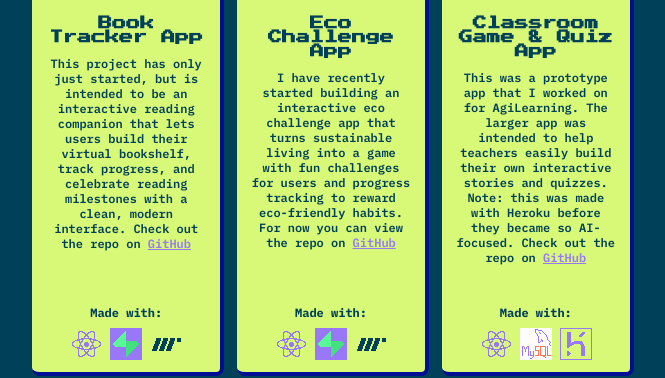
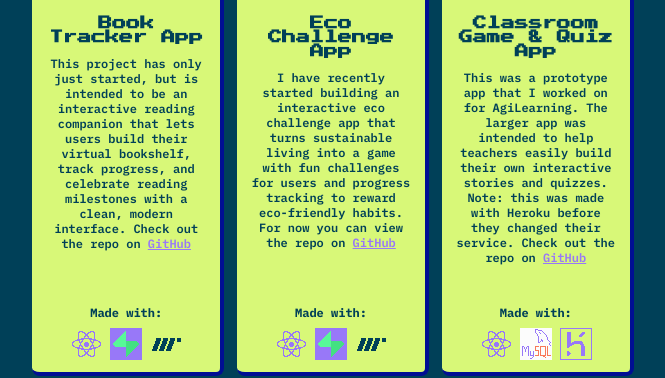
Before and after one commit to kathrynhoule/ryn-portfolio, a React (Vite) app: page /main-projects in a window 1280 px wide. Shown: the part 298-676 px from the top of the page, without its empty margins (307-972 px from the left). Built offline with nearby package versions, Linux system fonts and the light colour scheme.

Commit message:
updates project card data

```diff
--- a/src/data/projectCards.js
+++ b/src/data/projectCards.js
@@ -29,7 +29,7 @@ const projectCards = [
           image: '/assets/coming-soon.png',
           alt: 'Project 3',
           title: 'Classroom Game & Quiz App',
-          description: 'This was a prototype app that I worked on for AgiLearning. The larger app was intended to help teachers easily build their own interactive stories and quizzes. Note: this was made with Heroku before they became so AI-focused. Check out the repo on ',
+          description: 'This was a prototype app that I worked on for AgiLearning. The larger app was intended to help teachers easily build their own interactive stories and quizzes. Note: this was made with Heroku before they changed their service. Check out the repo on ',
           link: 'https://github.com/agilearning-plugin/agilearning-plugin/tree/phase-1',
           linkText: 'GitHub',
           icons: [
```
